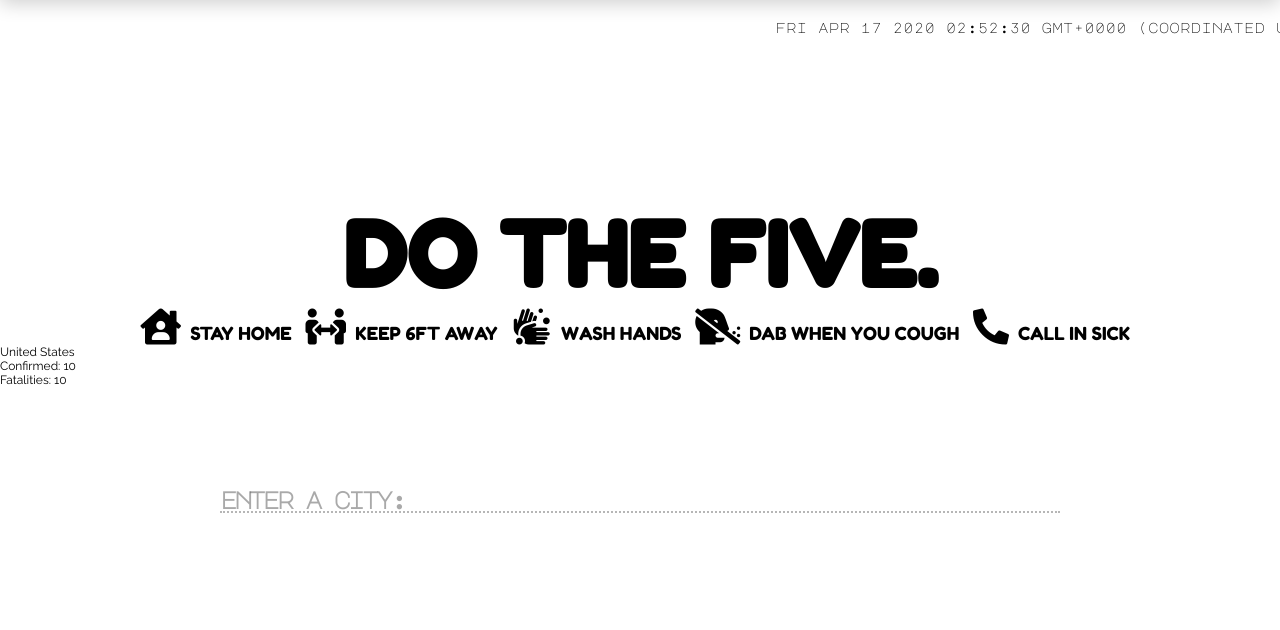
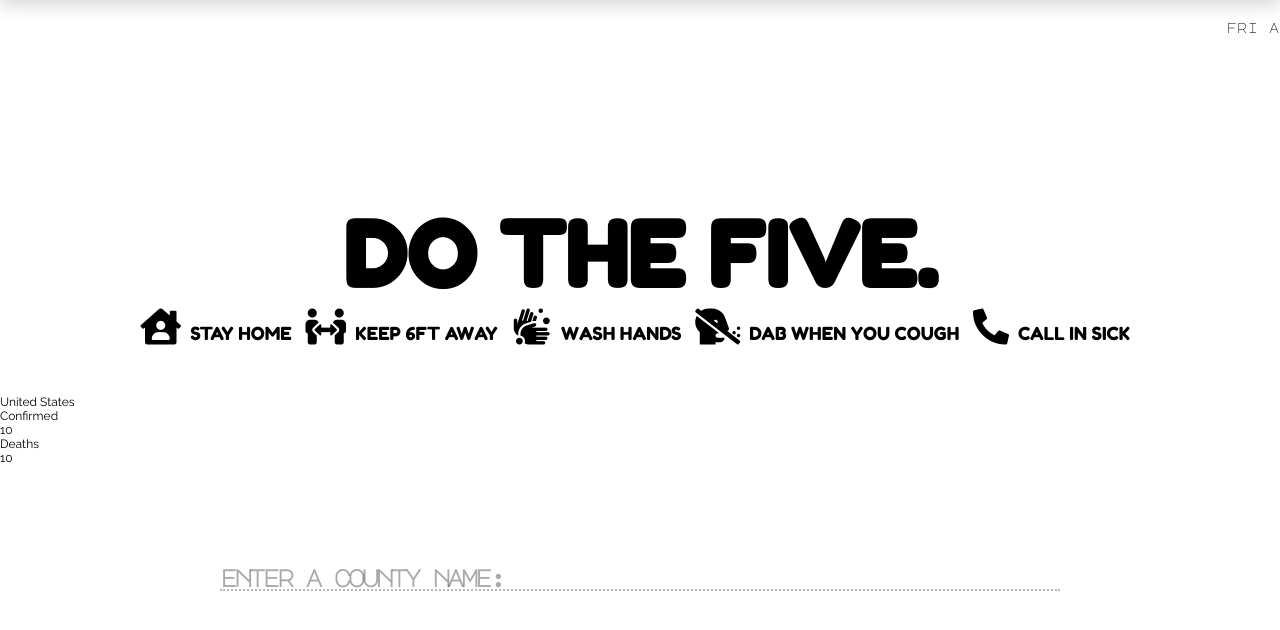
Before and after one commit to xerilius/covid19-status, a Flask app: page / in a window 1280 px wide. Shown: the part 56-686 px from the top of the page. Run offline with Flask 2, Linux system fonts and the light colour scheme; tables that the repository leaves empty hold one stand-in row (values such as "Sample post"); some libraries are stand-ins or nearby versions; some web fonts are replaced.

Commit message:
Added jinja template variables into time.js

```diff
--- a/static/js/time.js
+++ b/static/js/time.js
@@ -6,7 +6,11 @@
 
         // Display on page
         $(".datetime").text(now);
-
+        $(".datetime").append("   United States".toLowerCase());
+        $(".datetime").append("   Confirmed:".toLowerCase());
+        $(".datetime").append(country_confirmed);
+        $(".datetime").append("   Deaths:".toLowerCase());
+        $(".datetime").append(country_deaths);
     }
     // Update time every second
     setInterval(getDateTime, 1000);
--- a/templates/index.html
+++ b/templates/index.html
@@ -39,17 +39,30 @@
             <i class="fas fa-phone-alt fa-2x"></i>&nbsp; Call in Sick &nbsp;
         </div>
     </div>
+    <div class="u-spacer-s">&nbsp;</div>
     <div class="country-stats">
         <div class="country-stats__header">United States</div>
-        <div class="country-stats__confirmed">Confirmed: {{ confirmed_total }}</div>
-        <div class="country-stats__fatality">Fatalities: {{ fatality_total }}</div>
+        <div class="country-stats__confirmed">Confirmed
+            <div class="country-stats_confirmed--total">{{ confirmed_total }}</div>
+
+        </div>
+        <div class="country-stats__fatality">Deaths
+             <div class="country-stats__fatality--total">{{ fatality_total }}</div>
+            </div>
     </div>
     <div class="searchbar">
         <form class="searchbar__form" action="/search-results" method="POST">
-            <input class="searchbar__search" action="/search-results" type="text" name="searchbar" placeholder="Enter a city:">
+            <input class="searchbar__search" action="/search-results" type="text" name="searchbar" placeholder="Enter a county name:">
         </form>
     </div>
 
-
+    {% block javascript %}
+    <!-- Set country_confirmed as js global variable -->
+    <script type="text/javascript">
+        country_confirmed = {{ confirmed_total | tojson | safe }};
+        country_deaths = {{ fatality_total | tojson | safe }};
+    </script>
+    <script src="../static/js/time.js"></script>
+    {% endblock %}
 </body>
 {% endblock %}
```
